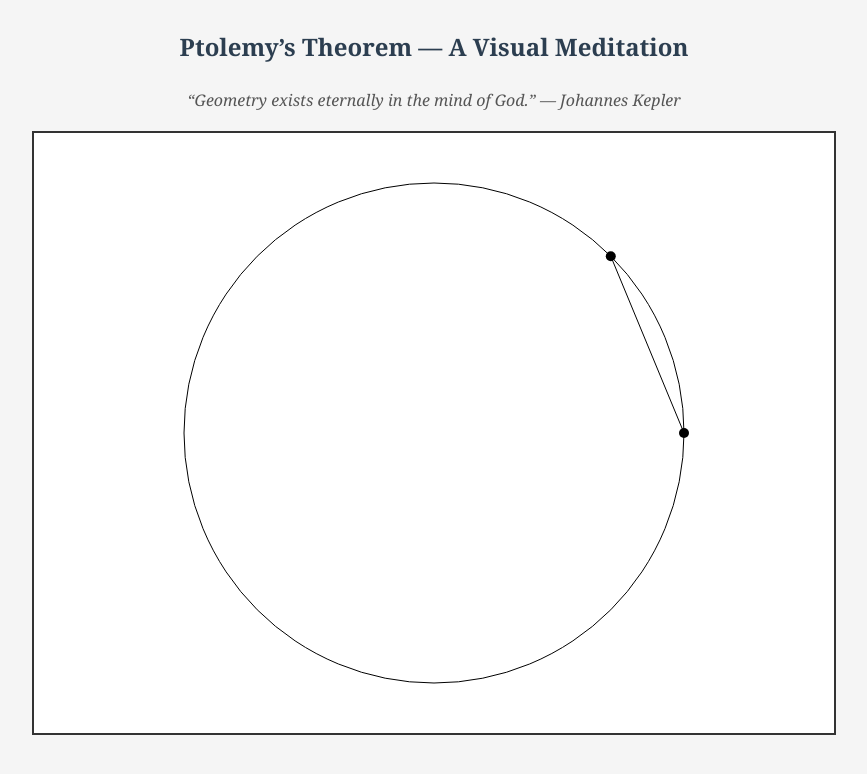
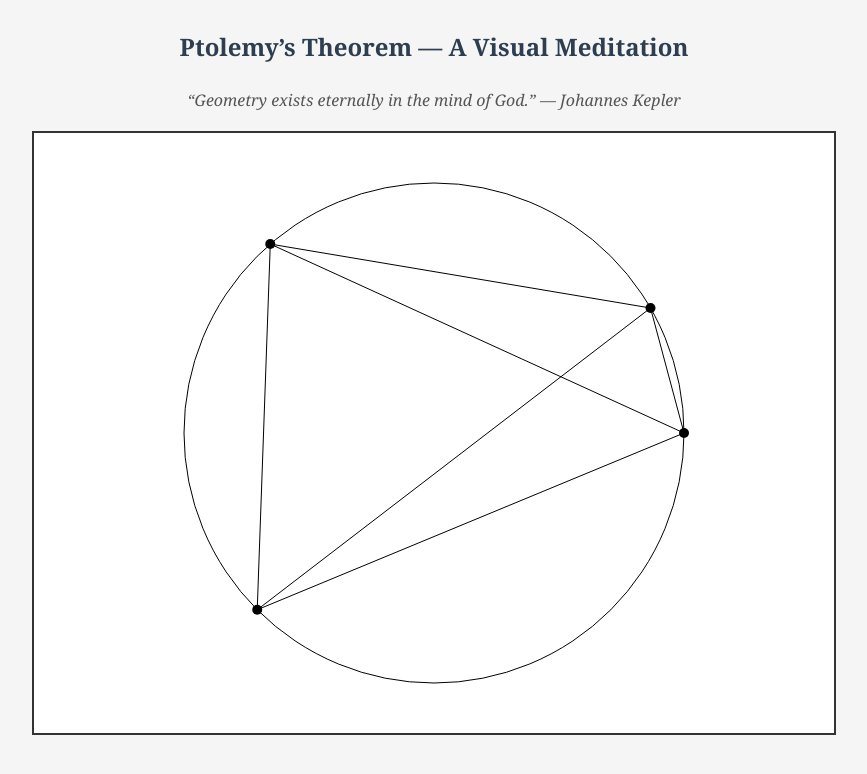
Before and after one commit to imsasankvindamuri/ptolemy-theorem, a plain HTML site: page index.html in a window 1280 px wide. Shown: the whole page, without its empty margins (206-1073 px from the left). Drawn offline with Linux system fonts and the light colour scheme.

Commit message:
feat: added quadrilateral
Added quadrilateral to circle.

```diff
--- a/index.html
+++ b/index.html
@@ -2,7 +2,7 @@
 <html lang="en">
   <head>
     <meta charset="UTF-8">
-    <title>Ptolemy — Canvas Practice</title>
+    <title>Ptolemy’s Theorem — A Visual Meditation</title>
     <style>
       body {
         margin: 0;
--- a/main.js
+++ b/main.js
@@ -1,7 +1,7 @@
 'use strict';
 
 const canvas = document.getElementById('canvas');
-const canvasCenter = {x: canvas.width/2, y: canvas.height/2};
+const canvasCenter = { x: canvas.width / 2, y: canvas.height / 2 };
 const ctx = canvas.getContext('2d');
 
 const circle = {
@@ -10,14 +10,16 @@ const circle = {
 };
 
 const points = [
-    { theta: 0 },
-    { theta: Math.PI / 4 },
+    { theta : 0 }, // A
+    { theta : Math.PI / 6 }, // B
+    { theta : 8 * Math.PI / 11 }, // C
+    { theta : 5 * Math.PI / 4 } // D
 ];
 
 let activePointIndex = null;
 
 // Added: function to find nearest point
-function findNearestPointIndex(mousePos, tolerance = 10) {
+function findNearestPointIndex(mousePos, ds = 10) {
     let minDistance = Infinity;
     let nearestIndex = -1;
 
@@ -30,7 +32,7 @@ function findNearestPointIndex(mousePos, tolerance = 10) {
         }
     }
 
-    return minDistance < tolerance ? nearestIndex : null;
+    return minDistance < ds ? nearestIndex : null;
 }
 
 canvas.addEventListener('mousedown', (e) => {
@@ -72,6 +74,25 @@ function positionOf(theta) {
     };
 }
 
+// Lines are defined by the indices of the points that defined them.
+// So, AB is stored as the ordered pair (0,1),
+const lines = {
+    AB : { i : 0, j : 1 },
+    BC : { i : 1, j : 2 },
+    CD : { i : 2, j : 3 },
+    DA : { i : 3, j : 0 },
+    // Below are diagonals
+    AC : { i : 0, j : 2 },
+    BD : { i : 1, j : 3 }
+};
+
+function lineEndPoints(line, points) {
+    return {
+        p : positionOf(points[line.i].theta),
+        q : positionOf(points[line.j].theta)
+    }
+}
+
 function clear() {
     ctx.clearRect(0, 0, canvas.width, canvas.height);
 }
@@ -105,6 +126,16 @@ function distance(point1, point2) {
     return Math.sqrt((point1.x - point2.x) ** 2 + (point1.y - point2.y) ** 2);
 }
 
+function lineLength(line) {
+    const { p , q } = lineEndPoints(line, points);
+    return distance(p, q);
+}
+
+function drawLineByIndex(line) {
+    const { p , q } = lineEndPoints(line, points);
+    drawLine(p, q);
+}
+
 function draw() {
     clear();
 
@@ -115,7 +146,13 @@ function draw() {
 
     // Draw line between the two points
     if (positions.length >= 2) {
-        drawLine(positions[0], positions[1]);
+        drawLineByIndex(lines.AB);
+        drawLineByIndex(lines.BC);
+        drawLineByIndex(lines.CD);
+        drawLineByIndex(lines.DA);
+
+        drawLineByIndex(lines.AC);
+        drawLineByIndex(lines.BD);
     }
 
     // Draw all points
```
